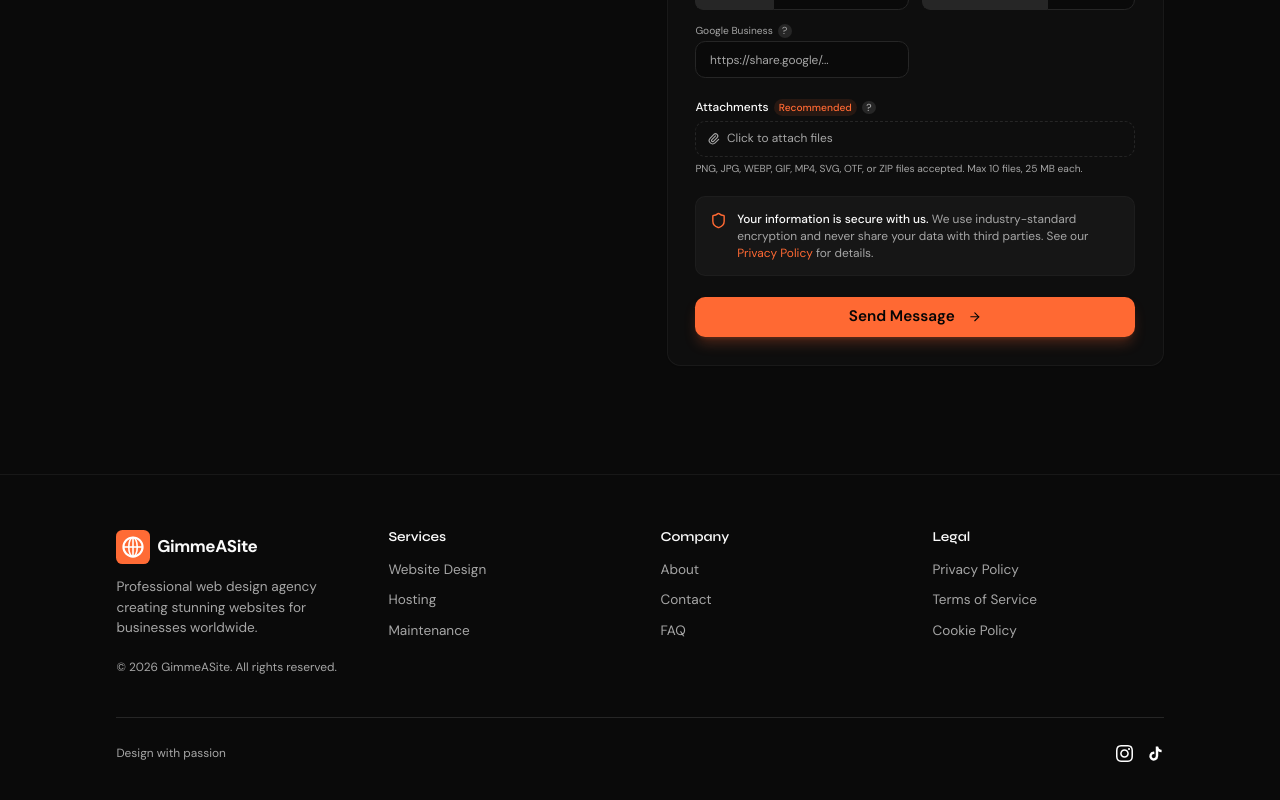
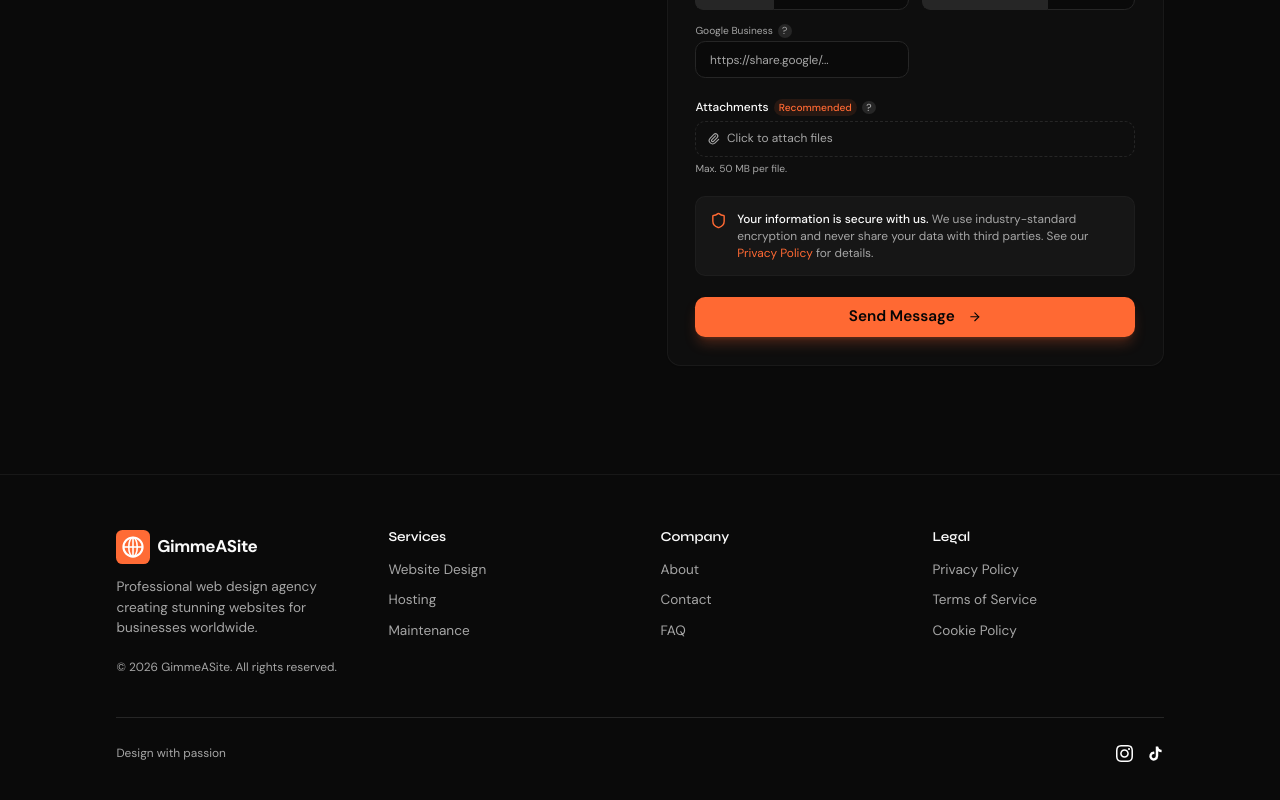
Before and after one commit to matrixfrr/GimmeASite, a Next.js app: page / in a window 1280 px wide. Shown: the part 5107-5907 px from the top of the page. Built offline with nearby package versions, Linux system fonts and the light colour scheme.

Commit message:
Update contact form file types and max size text

```diff
--- a/src/app/page.tsx
+++ b/src/app/page.tsx
@@ -2317,7 +2317,7 @@ function ContactSection({ onSuccess }: { onSuccess?: () => void }) {
                     ref={fileInputRef}
                     type="file"
                     multiple
-                    accept=".png,.jpg,.jpeg,.webp,.gif,.mp4,.svg,.zip,.otf"
+                    accept=".png,.jpg,.jpeg,.webp,.heic,.svg,.gif,.pdf,.docx,.mov,.mp4,.otf,.ttf,.mp3,.wav,.zip,.html,.js,.css,.xlsx,.csv,.txt"
                     className="hidden"
                     onChange={e => {
                       const newFiles = Array.from(e.target.files || []);
@@ -2340,7 +2340,7 @@ function ContactSection({ onSuccess }: { onSuccess?: () => void }) {
                   {fileErrors.map((err, i) => (
                     <p key={i} className="text-red-500 text-xs mt-1">{err}</p>
                   ))}
-                  <p className="text-xs text-muted-foreground mt-1.5">PNG, JPG, WEBP, GIF, MP4, SVG, OTF, or ZIP files accepted. Max 10 files, 25 MB each.</p>
+                  <p className="text-xs text-muted-foreground mt-1.5">Max. 50 MB per file.</p>
                 </div>
 
                 {/* Security Disclaimer */}
```
